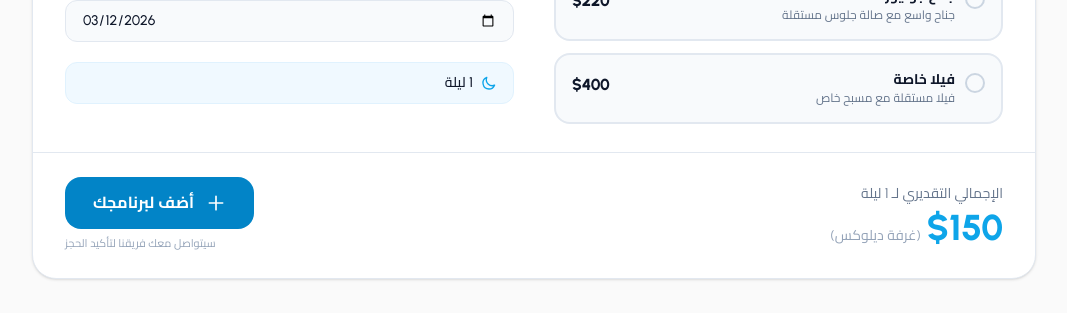
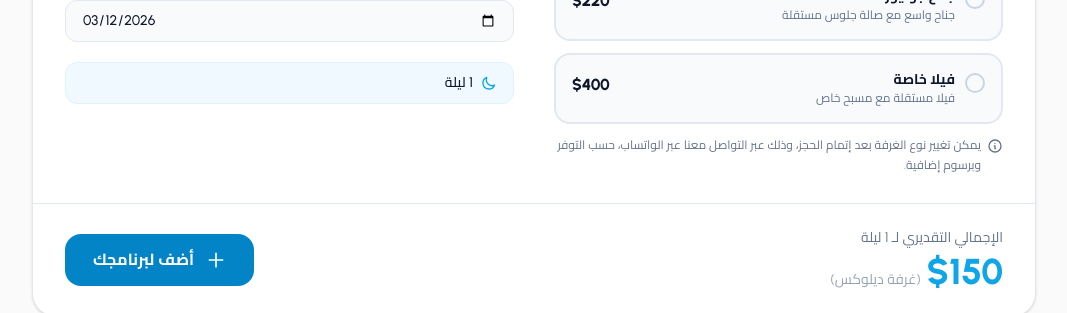
Before and after one commit to zakad00e2/oday, a Next.js app: page /hotels/kempinski-soma-bay in a window 1280 px wide. Shown: the part 1680-1993 px from the top of the page, without its empty margins (106-1173 px from the left). Built offline with nearby package versions, Linux system fonts and the light colour scheme.

Commit message:
feat: add room change notification in HotelDetailPage and update CartDrawer to display total price

```diff
--- a/app/hotels/[slug]/page.tsx
+++ b/app/hotels/[slug]/page.tsx
@@ -447,6 +447,12 @@ export default function HotelDetailPage() {
                                         );
                                     })}
                                 </div>
+                                <p className="mt-3 text-xs text-[#64748b] leading-relaxed flex items-start gap-1.5">
+                                    <svg className="w-4 h-4 shrink-0 mt-0.5" fill="none" stroke="currentColor" strokeWidth={2} viewBox="0 0 24 24">
+                                        <path strokeLinecap="round" strokeLinejoin="round" d="M13 16h-1v-4h-1m1-4h.01M21 12a9 9 0 11-18 0 9 9 0 0118 0z" />
+                                    </svg>
+                                    يمكن تغيير نوع الغرفة بعد إتمام الحجز، وذلك عبر التواصل معنا عبر الواتساب، حسب التوفر وبرسوم إضافية.
+                                </p>
                             </div>
 
                             {/* Dates */}
@@ -558,7 +564,6 @@ export default function HotelDetailPage() {
                                         </>
                                     )}
                                 </button>
-                                <p className="text-[11px] text-[#94a3b8]">سيتواصل معك فريقنا لتأكيد الحجز</p>
                             </div>
                         </div>
                     </div>
--- a/components/CartDrawer.tsx
+++ b/components/CartDrawer.tsx
@@ -241,9 +241,6 @@ export default function CartDrawer() {
                           />
                           <div className="flex-1 min-w-0 flex flex-col justify-center">
                             <h4 className="font-bold text-[#0F172A] text-[13px] leading-snug line-clamp-2">{trip.titleAr}</h4>
-                            <p className="text-sm font-extrabold text-[#0F172A] mt-1">
-                              {price > 0 ? `$${price}` : "السعر عند الطلب"}
-                            </p>
                           </div>
                         </div>
 
@@ -286,12 +283,10 @@ export default function CartDrawer() {
 
                         {/* Trip controls */}
                         <div className="px-4 py-3 flex items-center justify-between border-t border-[#F1F5F9]">
-                          <button className="text-xs text-[#94A3B8]">
-                            <svg className="w-4 h-4" fill="none" stroke="currentColor" strokeWidth={2} viewBox="0 0 24 24">
-                              <path strokeLinecap="round" strokeLinejoin="round" d="M17.657 16.657L13.414 20.9a1.998 1.998 0 01-2.827 0l-4.244-4.243a8 8 0 1111.314 0z" />
-                              <path strokeLinecap="round" strokeLinejoin="round" d="M15 11a3 3 0 11-6 0 3 3 0 016 0z" />
-                            </svg>
-                          </button>
+                          <div className="flex items-center gap-1.5">
+                            <span className="text-xs text-[#64748B]">الإجمالي:</span>
+                            <span className="text-base font-extrabold text-[#0F172A]">${price}</span>
+                          </div>
                           <div className="flex items-center gap-2">
                             {/* Edit button */}
                             <Link
```
